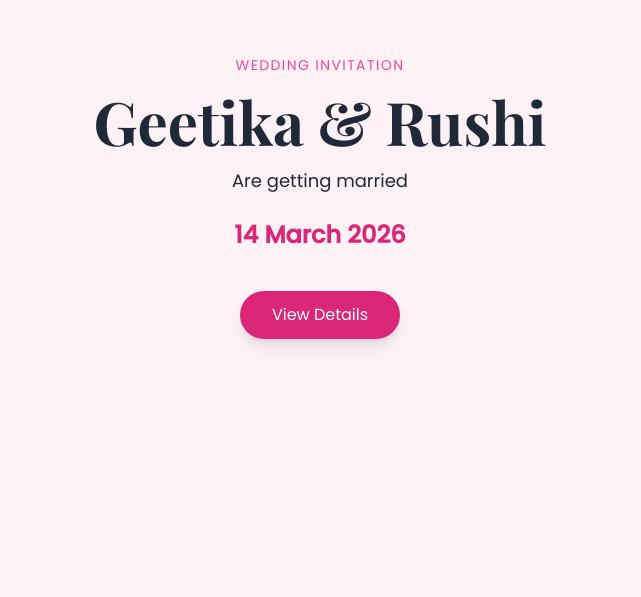
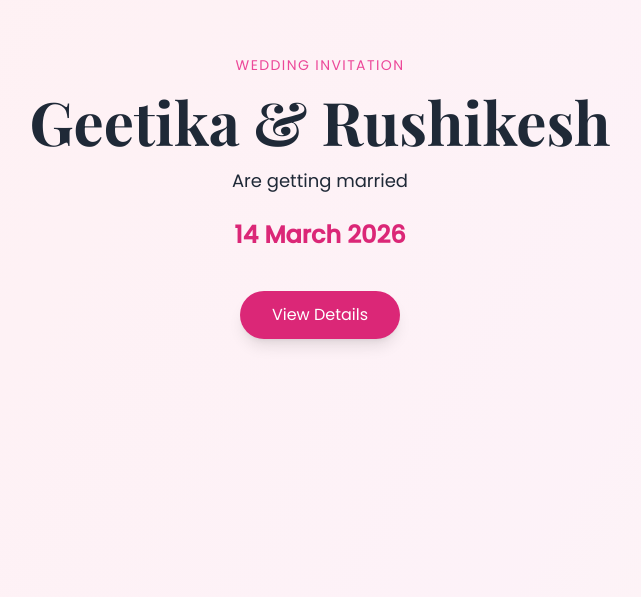
Before and after one commit to ajmeregeet-beep/WeddingInvitation, a plain HTML site: page index.html in a window 1280 px wide. Shown: the part 203-800 px from the top of the page, without its empty margins (320-961 px from the left). Drawn offline with nearby package versions, Linux system fonts and the light colour scheme.

Commit message:
Update index.html

```diff
--- a/index.html
+++ b/index.html
@@ -19,7 +19,7 @@
   <!-- Hero Section -->
   <section class="min-h-screen flex flex-col items-center justify-center text-center px-6">
     <p class="tracking-widest uppercase text-sm text-pink-500">Wedding Invitation</p>
-    <h1 class="text-5xl md:text-6xl font-bold mt-4">Geetika & Rushi</h1>
+    <h1 class="text-5xl md:text-6xl font-bold mt-4">Geetika & Rushikesh</h1>
     <p class="mt-4 text-lg">Are getting married</p>
     <div class="mt-6 text-2xl font-semibold text-pink-600">14 March 2026</div>
 
```
